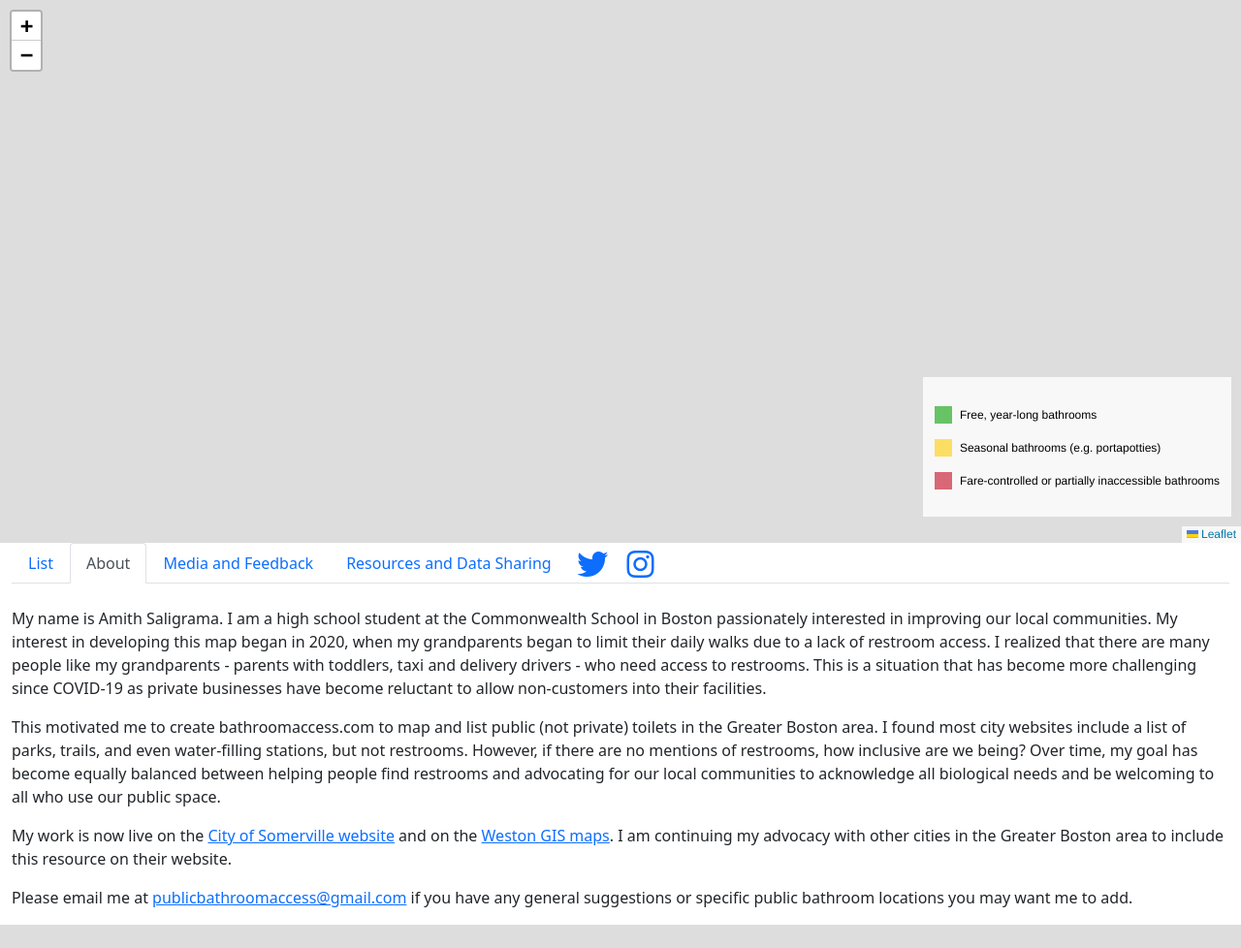
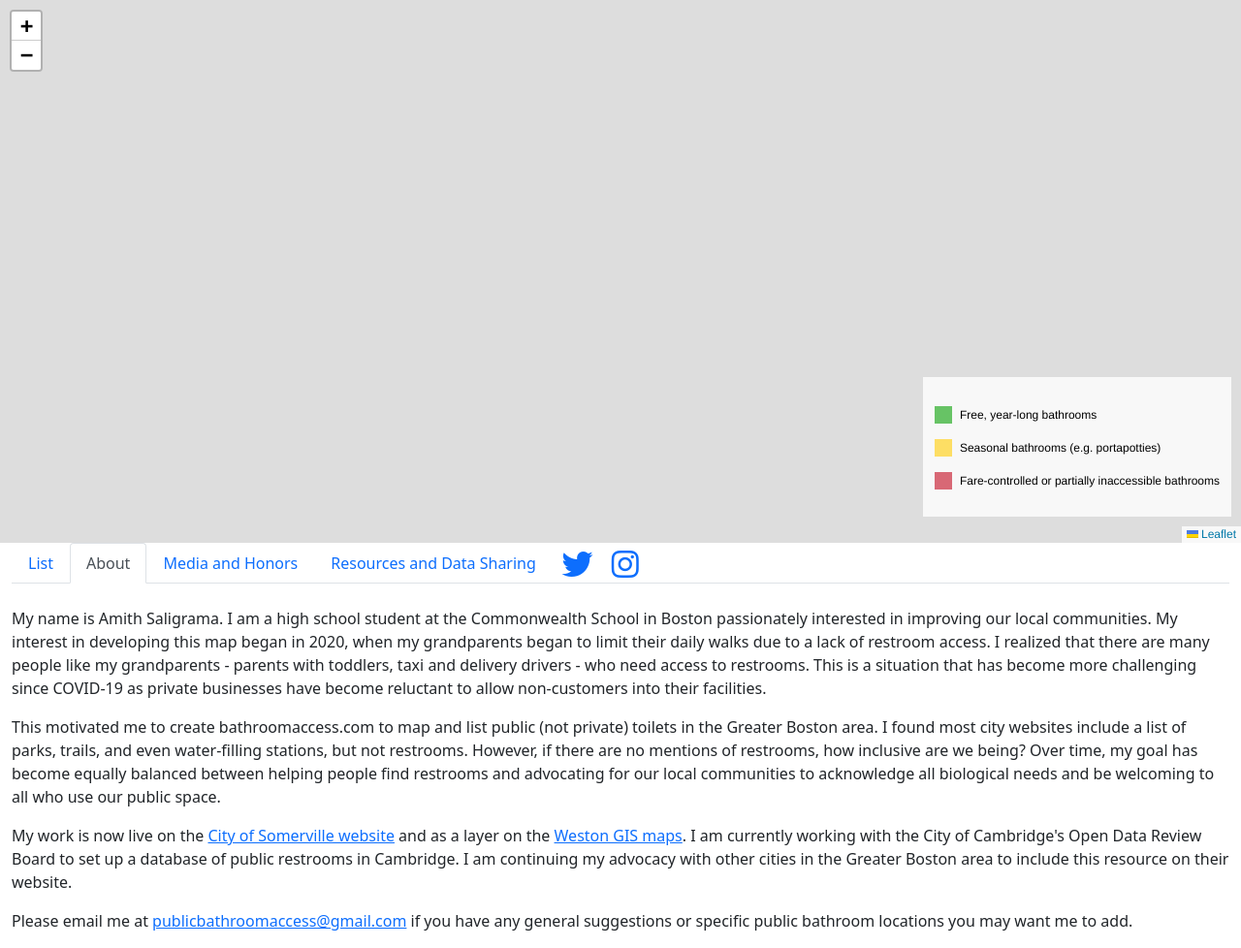
Before and after one commit to amithsaligrama/bathroomaccess, a Django app: template bathroom_map/templates/map.html in a window 1280 px wide, after a click on "About". Shown: the whole page at 97% size. Before the commit the page ends 954 px from the top, so only its background shows below. Run offline with Django 3.2, Linux system fonts and the light colour scheme; the template is opened without the code that fills it, so the values that code supplies are empty; some libraries are stand-ins or nearby versions.

Commit message:
Update map.html

```diff
--- a/bathroom_map/templates/map.html
+++ b/bathroom_map/templates/map.html
@@ -145,7 +145,7 @@
           <div class="nav nav-tabs" id="nav-tab" role="tablist">
             <button class="nav-link active" id="nav-brlist-tab" data-bs-toggle="tab" data-bs-target="#nav-brlist" type="button" role="tab" aria-controls="nav-brlist" aria-selected="true">List</button>
             <button class="nav-link" id="nav-about-tab" data-bs-toggle="tab" data-bs-target="#nav-about" type="button" role="tab" aria-controls="nav-about" aria-selected="false">About</button>
-            <button class="nav-link" id="nav-feedback-tab" data-bs-toggle="tab" data-bs-target="#nav-feedback" type="button" role="tab" aria-controls="nav-feedback" aria-selected="false">Media and Feedback</button>
+            <button class="nav-link" id="nav-feedback-tab" data-bs-toggle="tab" data-bs-target="#nav-feedback" type="button" role="tab" aria-controls="nav-feedback" aria-selected="false">Media and Honors</button>
             <button class="nav-link" id="nav-resources-tab" data-bs-toggle="tab" data-bs-target="#nav-resources" type="button" role="tab" aria-controls="nav-resources" aria-selected="false">Resources and Data Sharing</button>
             <a href="https://www.twitter.com/bathroom_access"><i class="fab fa-twitter" style="font-size: 2em; margin-top: 0.2em; padding-left: 0.3em;"></i></a>
             <a href="https://www.instagram.com/bathroom_access"><i class="fab fa-instagram" style="font-size: 2em; margin-top: 0.2em; padding-left: 0.6em;"></i></a>
@@ -218,8 +218,8 @@
             </p>
 
             <p>
-              My work is now live on the <a href="https://www.somervillema.gov/departments/ospcd/transportation-and-infrastructure/getting-around-somerville">City of Somerville website</a> and on the <a href="
-              https://www.mapsonline.net/westonma/index.html">Weston GIS maps</a>. I am continuing my advocacy with other cities in the Greater Boston area to include this resource on their website.
+              My work is now live on the <a href="https://www.somervillema.gov/departments/ospcd/transportation-and-infrastructure/getting-around-somerville">City of Somerville website</a> and as a layer on the <a href="
+              https://www.mapsonline.net/westonma/index.html">Weston GIS maps</a>. I am currently working with the City of Cambridge's Open Data Review Board to set up a database of public restrooms in Cambridge. I am continuing my advocacy with other cities in the Greater Boston area to include this resource on their website.
             </p>
 
             <p>
@@ -247,7 +247,20 @@
               </li>
               <li>
                 <p>
-                  <b>Commonwealth School Newsletter (10/12/22): </b> <a href="https://www.commschool.org/news/news-post/~board/meet-our-students/post/where-to-go-one-students-quest-to-increase-bathroom-access">"Where to Go? One Student’s Quest to Increase Bathroom Access"</a>
+                  <b>Commonwealth School Newsletter (10/12/21): </b> <a href="https://www.commschool.org/news/news-post/~board/meet-our-students/post/where-to-go-one-students-quest-to-increase-bathroom-access">"Where to Go? One Student’s Quest to Increase Bathroom Access"</a>
+                </p>
+              </li>
+            </ul>
+            <h3>Awards</h3>
+            <ul>
+              <li>
+                <p>
+                  <b>Winner of the 2022 <a href="https://www.congressionalappchallenge.us/">Congressional App Challenge</a> for Massachusetts's 7th district (Rep. Ayanna Pressley, including Boston, Cambridge, Somerville)</b>: Recieved 12/16/22.
+                </p>
+              </li>
+              <li>
+                <p>
+                  <b>Rotary Youth Leadership Award (<a href="https://www.westonwaylandrotary.com/page/ryla">RYLA</a>) for Weston and Wayland</b>: Recieved 10/19/21.
                 </p>
               </li>
             </ul>
```
